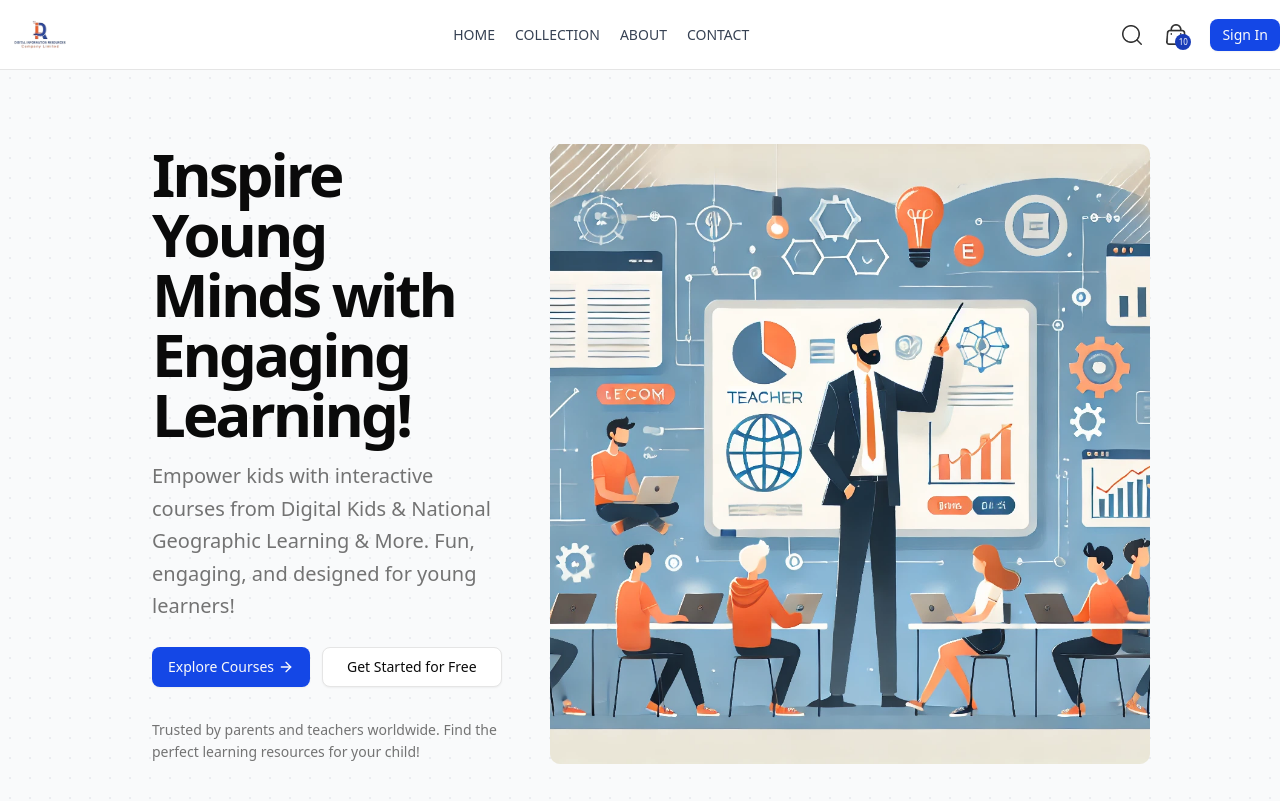
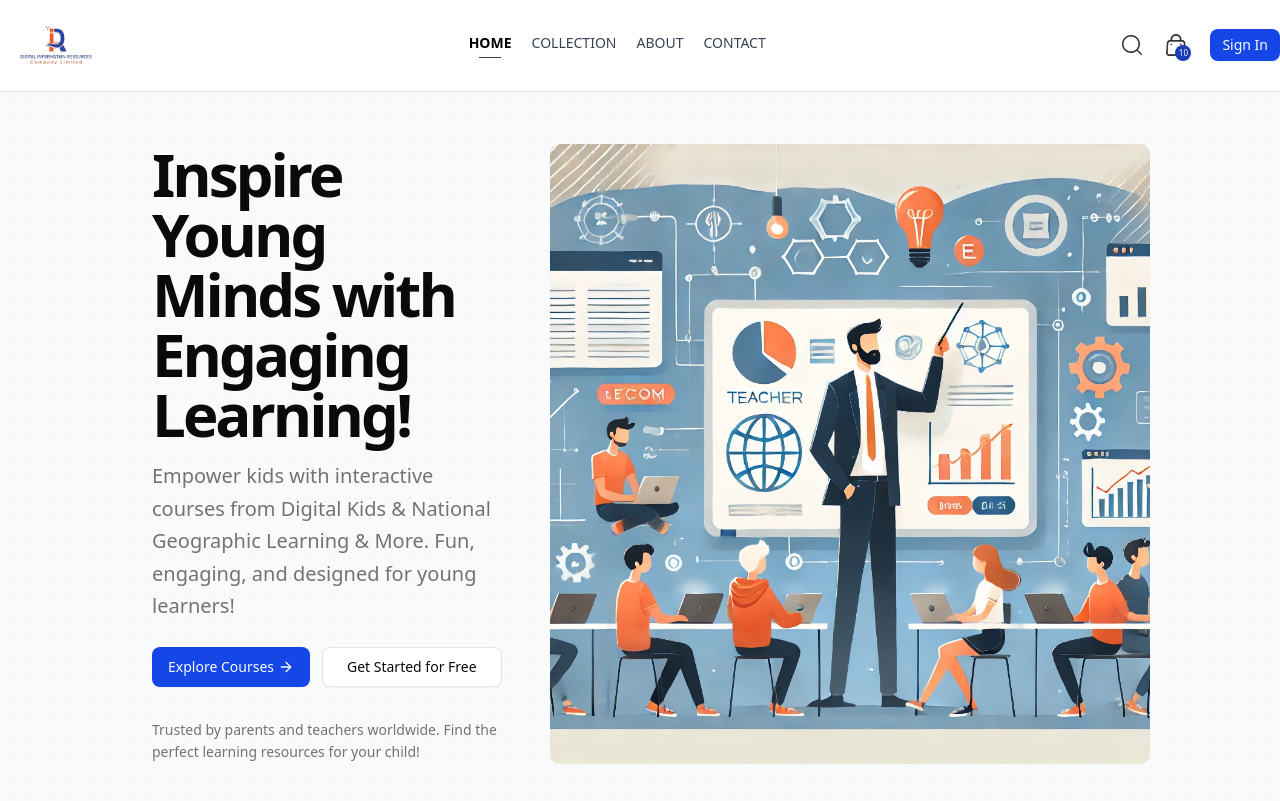
Before and after one commit to kyawzinthant-coding/DIr-Frontend, a React (Vite) app: page / in a window 1280 px wide. Shown: the top 801 px of the page. Built offline with nearby package versions, Linux system fonts and the light colour scheme; no server answers.

Commit message:
Added Logo SVG and fixes on the navbar

```diff
--- a/src/components/layouts/Navbar.tsx
+++ b/src/components/layouts/Navbar.tsx
@@ -1,9 +1,7 @@
 import { Link, NavLink } from 'react-router';
-import logo from '../../assets/dirlogo.png';
+import logo from '../../assets/dirlogoC.svg';
 import searchIcon from '../../assets/search_icon.png';
-
 import cartIcon from '../../assets/cart_icon.png';
-
 import AuthDropDown from './AuthDropDown';
 
 import { useAuthDataStore } from '@/store/authData';
@@ -13,29 +11,31 @@ const Navbar: React.FC = () => {
 
   return (
     <header className="fixed top-0 z-50 w-full border-b bg-background">
-      <nav className="max-w-7xl mx-auto flex  items-center justify-between py-2 font-medium">
-        <img src={logo} alt="Logo" className="w-20" />
+      <nav className="max-w-7xl mx-auto flex items-center justify-between py-2 font-medium">
+        <img src={logo} alt="Logo" className="w-28" />
 
         <ul className="hidden sm:flex gap-5 text-sm text-gray-700">
-          <NavLink to="/" className="flex flex-col items-center gap-1">
-            <p>HOME</p>
-            <hr className="w-2/4 border-none h-[1.5px] bg-gray-700 hidden" />
-          </NavLink>
-          <NavLink
-            to="/collection"
-            className="flex flex-col items-center gap-1"
-          >
-            <p>COLLECTION</p>
-            <hr className="w-2/4 border-none h-[1.5px] bg-gray-700 hidden" />
-          </NavLink>
-          <NavLink to="/about" className="flex flex-col items-center gap-1">
-            <p>ABOUT</p>
-            <hr className="w-2/4 border-none h-[1.5px] bg-gray-700 hidden" />
-          </NavLink>
-          <NavLink to="/contact" className="flex flex-col items-center gap-1">
-            <p>CONTACT</p>
-            <hr className="w-2/4 border-none h-[1.5px] bg-gray-700 hidden" />
-          </NavLink>
+          {['/', '/collection', '/about', '/contact'].map((path, index) => {
+            const labels = ['HOME', 'COLLECTION', 'ABOUT', 'CONTACT'];
+            return (
+              <NavLink
+                key={path}
+                to={path}
+                className={({ isActive }) =>
+                  `flex flex-col items-center gap-1 ${
+                    isActive ? 'text-black font-semibold' : ''
+                  }`
+                }
+              >
+                <p>{labels[index]}</p>
+                <hr
+                  className={`w-2/4 border-none h-[1.5px] bg-gray-700 ${
+                    window.location.pathname === path ? '' : 'hidden'
+                  }`}
+                />
+              </NavLink>
+            );
+          })}
         </ul>
 
         <div className="flex items-center gap-6">
@@ -47,40 +47,8 @@ const Navbar: React.FC = () => {
               10
             </p>
           </Link>
-          {/* <img
-          onClick={() => setVisible(true)}
-          src={menuIcon}
-          className="w-5 cursor-pointer sm:hidden"
-          alt="Menu"
-        /> */}
           <AuthDropDown user={user} />
         </div>
-
-        {/* Sidebar menu for small screens */}
-        {/* <div
-      className={`absolute top-0 right-0 bottom-0 overflow-hidden bg-white transition-all ${
-        visible ? 'w-full' : 'w-0'
-      }`}
-    >
-      <div className="flex flex-col text-gray-600">
-        <div className="flex items-center gap-4 p-3">
-          <img src={dropdownIcon} className="h-4 rotate-180" alt="Back" />
-          <p>Back</p>
-        </div>
-        <NavLink className="py-4 pl-6 border" to="/">
-          HOME
-        </NavLink>
-        <NavLink className="py-4 pl-6 border" to="/collection">
-          COLLECTION
-        </NavLink>
-        <NavLink className="py-4 pl-6 border" to="/about">
-          ABOUT
-        </NavLink>
-        <NavLink className="py-4 pl-6 border" to="/contact">
-          CONTACT
-        </NavLink>
-      </div>
-    </div> */}
       </nav>
     </header>
   );
--- a/src/page/Collection.tsx
+++ b/src/page/Collection.tsx
@@ -63,7 +63,7 @@ const Collection = () => {
     'transition-transform duration-300 transform hover:scale-105 hover:shadow-[0_0_20px_rgba(255,165,0,0.8)]';
 
   return (
-    <div className="min-h-screen mt-16 flex relative">
+    <div className="min-h-screen mt-20 flex relative">
       {/* Sidebar / Filters */}
       <aside className="w-1/4 p-6 shadow-lg bg-blue-800">
         <h2 className="text-xl font-bold mb-4 text-white">Filters</h2>
```
Also changed, not shown: src/assets/dirlogoC.svg (added), src/assets/insiderImages/dirlogoC.svg (added).
